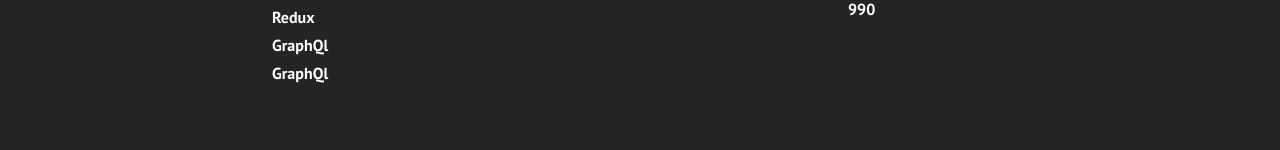
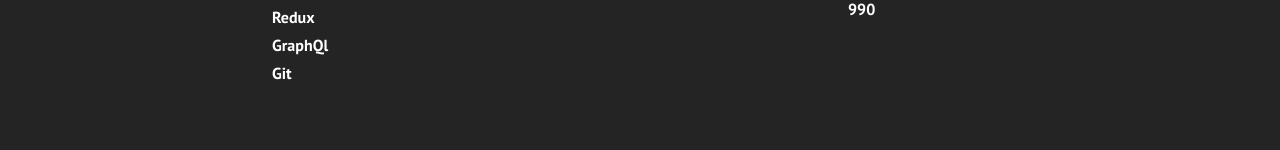
Before and after one commit to Aidin98/video-page, a React (Create React App) app: page / in a window 1280 px wide. Shown: the part 2704-2854 px from the top of the page. Built offline with nearby package versions, Linux system fonts and the light colour scheme.

Commit message:
Update Footer.js

```diff
--- a/src/App.js
+++ b/src/App.js
@@ -10,7 +10,7 @@ import Products from './components/pages/Products';
 import SignUp from './components/pages/SignUp';
 
 function App() {
-
+  console.log('Hejhhh')
   return (
     <>
 
--- a/src/components/Footer.js
+++ b/src/components/Footer.js
@@ -36,7 +36,7 @@ function Footer() {
             <Link to='/'>Next.js</Link>
             <Link to='/'>Redux</Link>
             <Link to='/'>GraphQl</Link>
-     <Link to='/'>GraphQl</Link>
+     <Link to='/'>Git</Link>
           </div>
           <div data-aos='fade-right' class='footer-link-items'>
             <h2>Other</h2>
```
